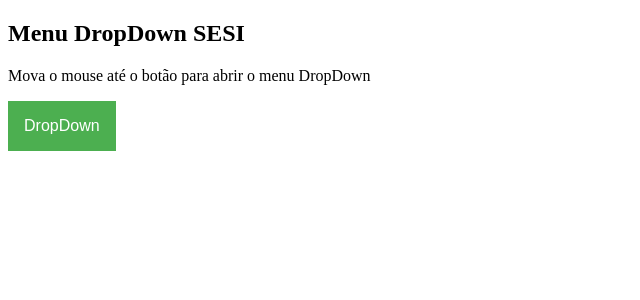
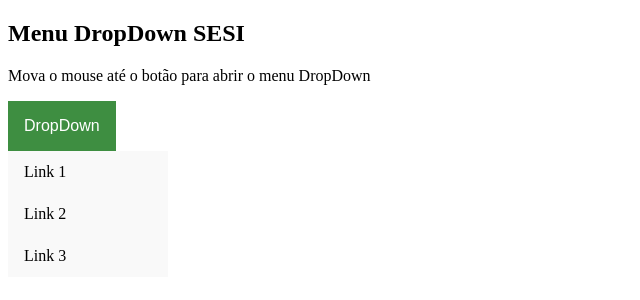
Before and after one commit to cauarmoreira6/estudos_html, a plain HTML site: page menus/menudropdown.html in a window 1280 px wide. In both pictures the pointer is over the button "DropDown". Shown: the whole page, without its empty margins (0-640 px from the left). Drawn offline with Linux system fonts and the light colour scheme.

Commit message:
Menu do Dropdown finalizado

```diff
--- a/menus/menudropdown.html
+++ b/menus/menudropdown.html
@@ -29,6 +29,30 @@
             box-shadow: 0px 8px 16px 0 rgb(from 0, 0, 0, 0.2);
             z-index: 1;
         }
+
+        .dropdown-conteudo a{
+            color: black;
+            padding: 12px 16px;
+            text-decoration: none;
+            /* Faz ocupar toda a largura disponível(é clicavel em toda a linha) */
+            display: block;
+        }
+
+        .dropdown-conteudo a:hover{
+            background-color: #f1f1f1;
+        }
+
+        .dropdown:hover .dropdown-conteudo{
+            /* Quando o ususario passa o mouse sobre o elemento classe .dropdown
+            o conteúdo oculto é exibido */
+            display: block;
+        }
+
+        .dropdown:hover .dropbtn{
+            /* Muda a cor do botão principal quando o menu está sendo exibido */
+            background-color: #3e8e41;
+        }
+
     </style>
 </head>
 <body>
```
